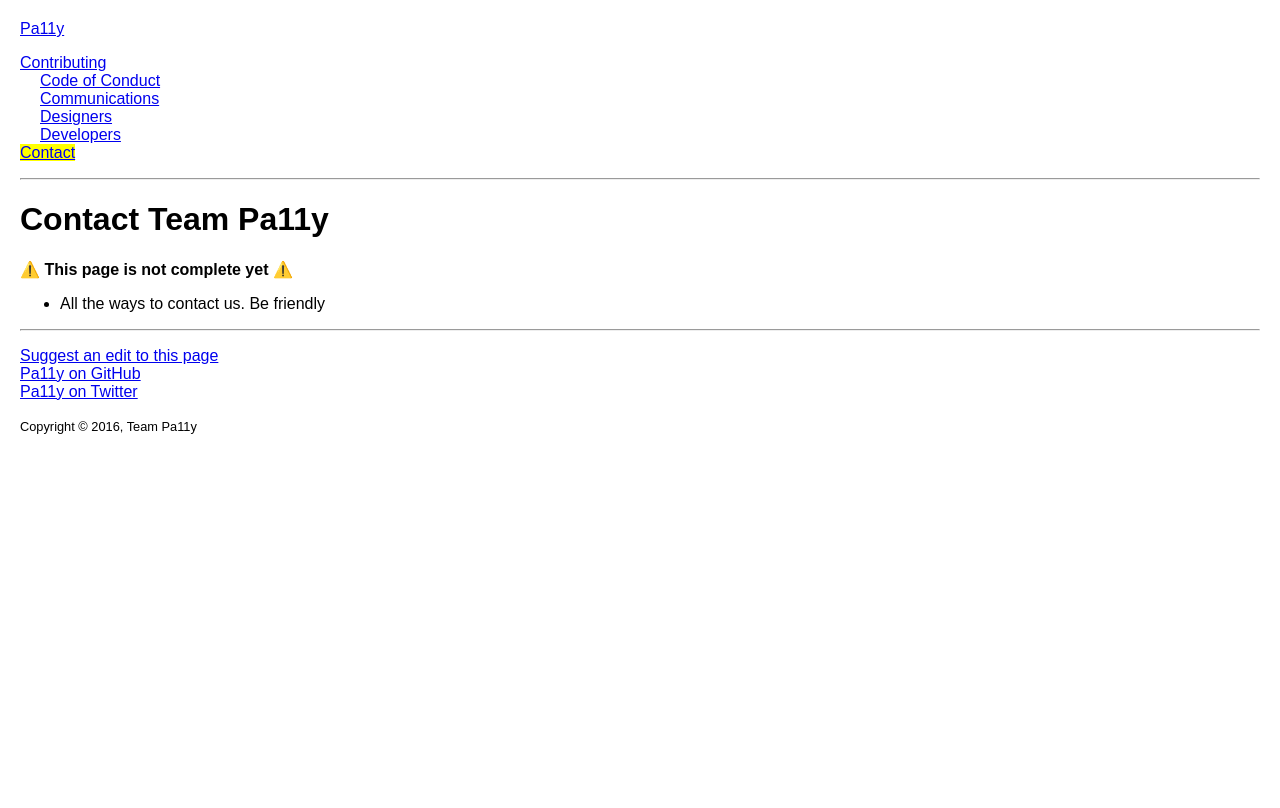
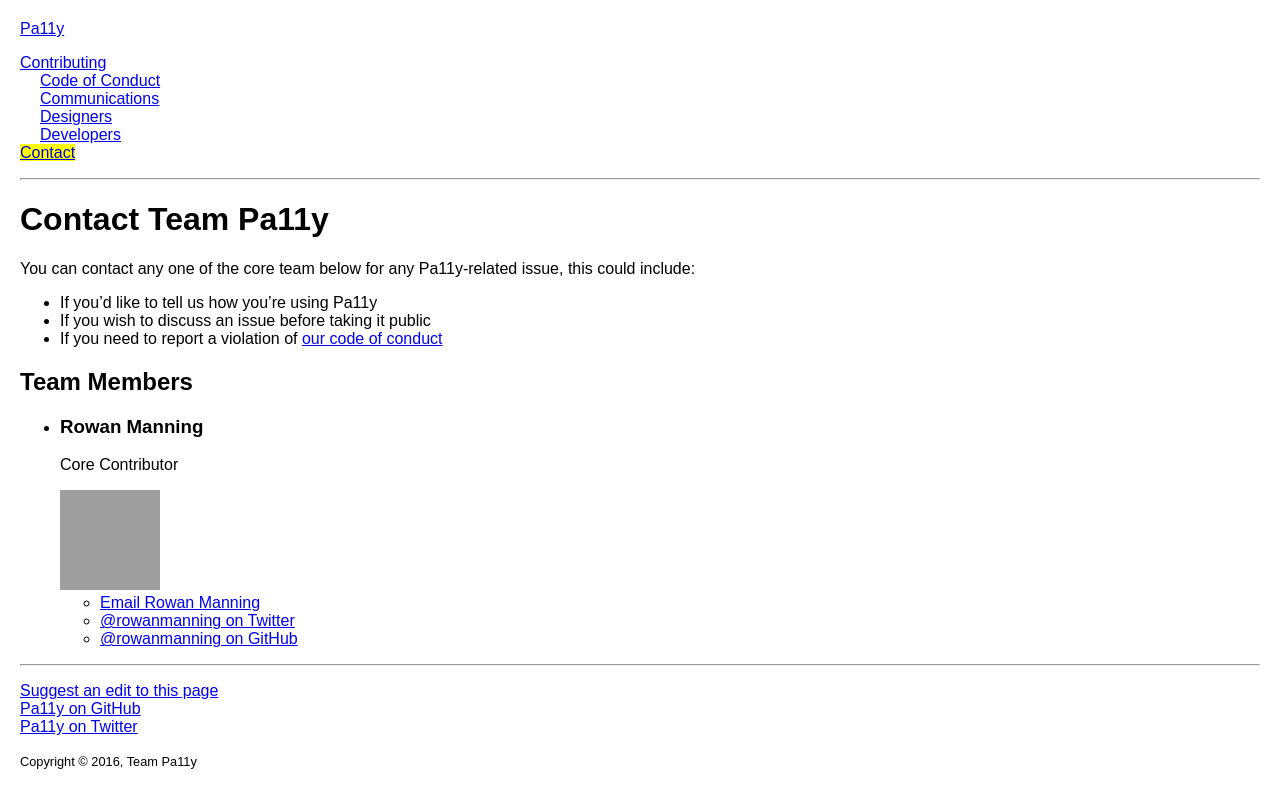
Before and after one commit to pa11y/pa11y.github.io, a Jekyll site: the page built from pages/contact.md, in a window 1280 px wide. Shown: the top 808 px of the page. Built offline with Jekyll 4.4.1, drawn with Linux system fonts in a browser that asks for light colours; emoji names are drawn with the system emoji font; grey boxes are pictures that could not be loaded.

Commit message:
Add contact information

```diff
--- /dev/null
+++ b/_includes/team-list.html
@@ -0,0 +1,43 @@
+
+<ul>
+	{% for team_member in site.data.team %}
+		<li>
+
+			<h3>{{team_member.name}}</h3>
+			<p>{{team_member.role}}</p>
+
+			{% if team_member.avatar %}
+				<img src="http://www.gravatar.com/avatar/{{team_member.avatar}}?s=100" alt="{{team_member.name}}"/>
+			{% endif %}
+
+			<ul>
+
+				{% if team_member.email %}
+					<li>
+						<a href="mailto:{{team_member.email}}?subject=Pa11y">
+							Email {{team_member.name}}
+						</a>
+					</li>
+				{% endif %}
+
+				{% if team_member.twitter %}
+					<li>
+						<a href="https://twitter.com/{{team_member.twitter}}">
+							@{{team_member.twitter}} on Twitter
+						</a>
+					</li>
+				{% endif %}
+
+				{% if team_member.github %}
+					<li>
+						<a href="https://github.com/{{team_member.github}}">
+							@{{team_member.github}} on GitHub
+						</a>
+					</li>
+				{% endif %}
+
+			</ul>
+
+		</li>
+	{% endfor %}
+</ul>
--- a/pages/contact.md
+++ b/pages/contact.md
@@ -7,6 +7,25 @@ permalink: /contact/
 
 # Contact Team Pa11y
 
-**:warning: This page is not complete yet :warning:**
+You can contact any one of the core team below for any Pa11y-related issue, this could include:
 
-  - All the ways to contact us. Be friendly
+  - If you'd like to tell us how you're using Pa11y
+  - If you wish to discuss an issue before taking it public
+  - If you need to report a violation of [our code of conduct][code-of-conduct]
+
+
+## Team Members
+
+<!--
+Hi there, person editing this page :)
+
+If you're looking for where to add your contact details,
+I'm afraid it's not here. The contact details for team
+members are stored in `_data/team.yml`.
+-->
+
+{% include team-list.html %}
+
+
+
+[code-of-conduct]: /contributing/code-of-conduct/
```
Also changed, not shown: README.md (+8 -0 lines), _data/team.yml (added, +29 -0 lines).
